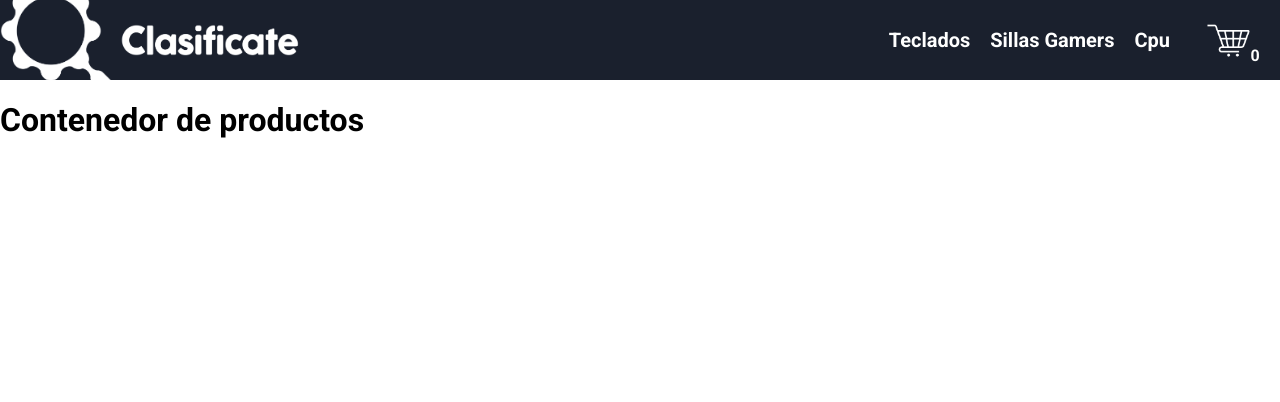
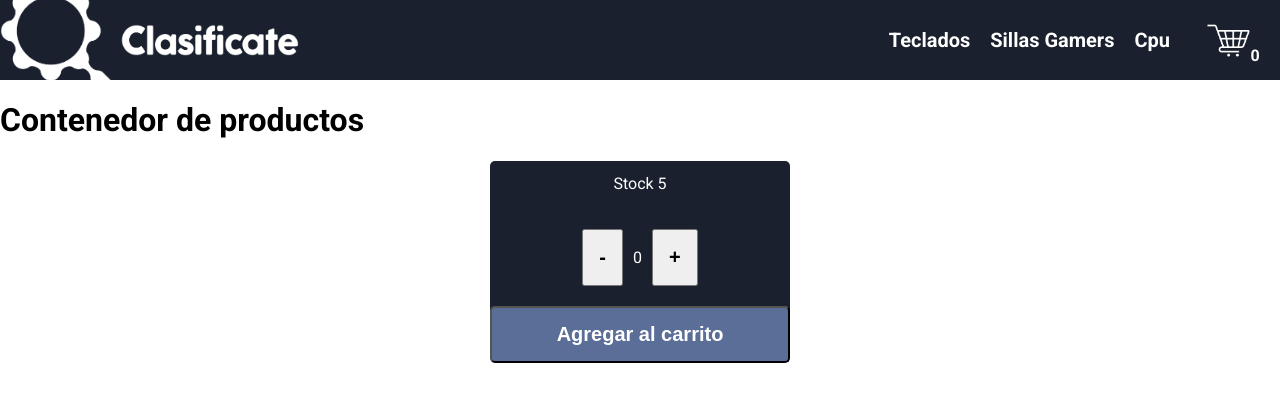
Before and after one commit to Diegoshhh/ecommerceMaidana, a React (Create React App) app: page / in a window 1280 px wide. Shown: the top 402 px of the page. Built offline with nearby package versions, Linux system fonts and the light colour scheme.

Commit message:
desafio stock

```diff
--- a/package.json
+++ b/package.json
@@ -11,6 +11,7 @@
     "react": "^17.0.2",
     "react-dom": "^17.0.2",
     "react-scripts": "5.0.0",
+    "styled-components": "^5.3.3",
     "web-vitals": "^2.1.4"
   },
   "scripts": {
--- /dev/null
+++ b/src/components/ItemCount.js
@@ -0,0 +1,90 @@
+import styled from '@emotion/styled'
+import React, { useState } from 'react'
+
+const Contenedor = styled.div`
+    display: flex;
+    flex-direction:column;
+    justify-content:center;
+    align-items:center;
+    background-color:#1a202d;
+    margin:auto;
+    width: 300px;
+    border-radius:5px;
+    height: 200px;
+    color:#fff;
+`
+const ContenedorInterno = styled.div`
+    display: flex;
+    flex-direction:row;
+    justify-content:center;
+    align-items:center;
+    padding: 2rem;
+`
+const Boton = styled.button`
+    width: 100%;
+    padding: 1.5rem;
+    font-size:2rem;
+    margin: 0 10px;
+    font-weight:700;
+    cursor: pointer;
+`
+const Boton1 = styled.button`
+    width: 100%;
+    padding: 1.5rem;
+    font-size:2rem;
+    margin: 0 10px;
+    font-weight:700;
+    cursor: pointer;
+    background-color:#5b6e98;
+    color: #fff;
+    border-radius:5px;
+`
+
+const ItemCount = () => {
+
+    const [count, setCount] = useState(0);
+    const [stock, setStock] = useState(5);
+
+    const handleIncrement = () => {
+        if(count < stock){
+            setCount(count + 1)
+            return
+        }
+    }
+    const handleDecrement = () => {
+        if(count > 0){
+            setCount(count - 1)
+            return
+        }
+    }
+
+    const onAdd = () => {
+        if(stock > 0 ){
+            setStock(stock - count)
+            setCount(0)
+            console.log(`Acabas de ordenar ${count} productos`)
+
+            return
+        }
+    }
+
+    return (
+    <Contenedor>
+        <p>Stock {stock} </p>
+        <ContenedorInterno>
+            <Boton
+                onClick={handleDecrement}
+            >-</Boton>
+            <p>{count}</p>
+            <Boton
+                onClick={handleIncrement}
+            >+</Boton>
+        </ContenedorInterno>
+        <Boton1
+            onClick={onAdd}
+        >Agregar al carrito</Boton1>
+    </Contenedor>
+  )
+}
+
+export default ItemCount
--- a/src/components/ItemListContainer.js
+++ b/src/components/ItemListContainer.js
@@ -1,10 +1,16 @@
 import React from 'react'
+import ItemCount from './ItemCount'
+
 
 const ItemListContainer = ({greeting}) => {
+
   return (
-    <h1>
-        {greeting}
-    </h1>
+    <>
+      <h1>
+          {greeting}
+      </h1>
+      <ItemCount />
+    </>
   )
 }
 
--- a/src/components/navbar/CardWidget.js
+++ b/src/components/navbar/CardWidget.js
@@ -1,5 +1,6 @@
+import styled from 'styled-components'
 import cart from '../../img/carrito.png'
-import styled from '@emotion/styled'
+
 
 
 const Container = styled.div`
```
Also changed, not shown: 1 other file (tests, documents, lock files or other folders).
